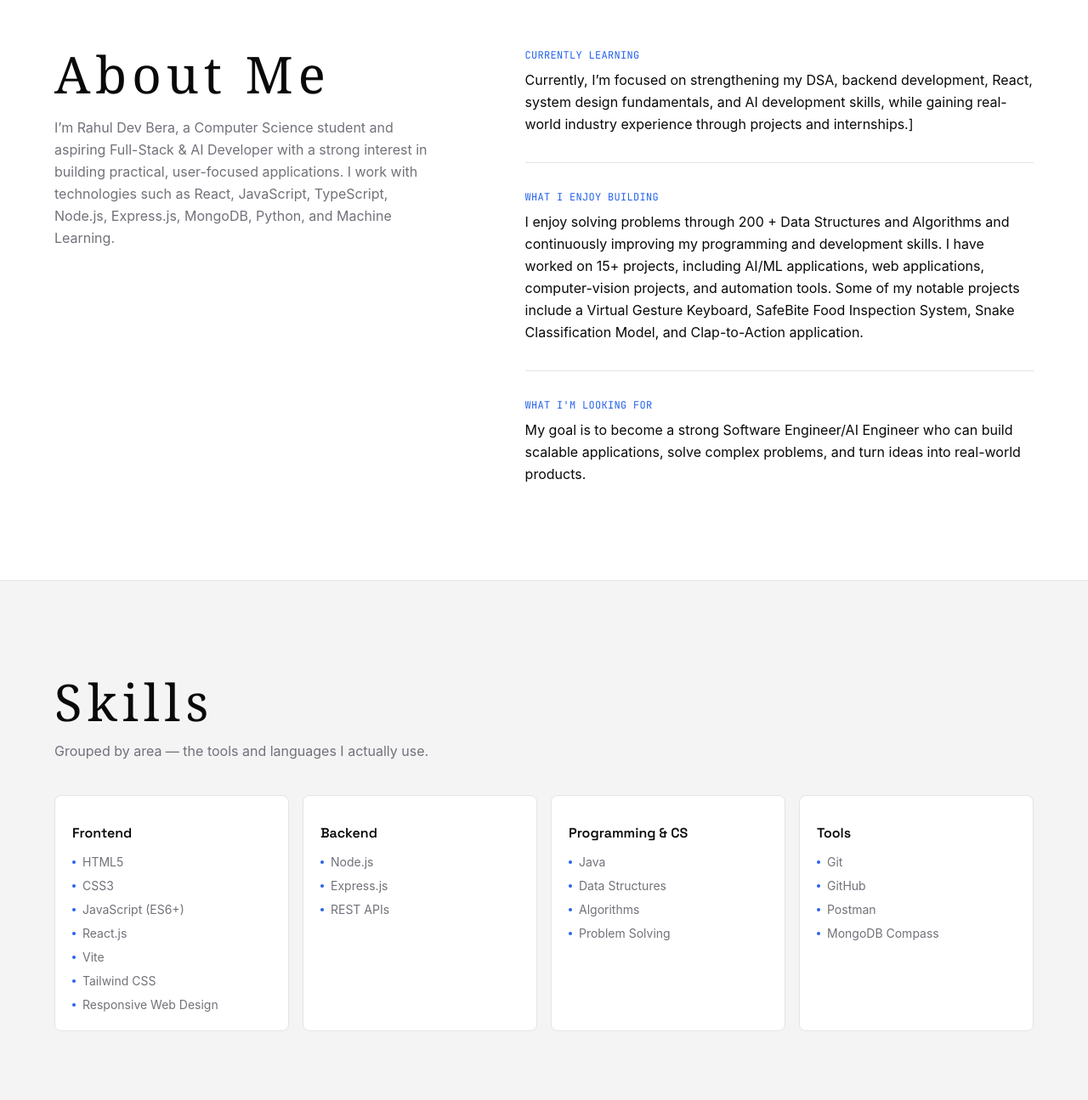
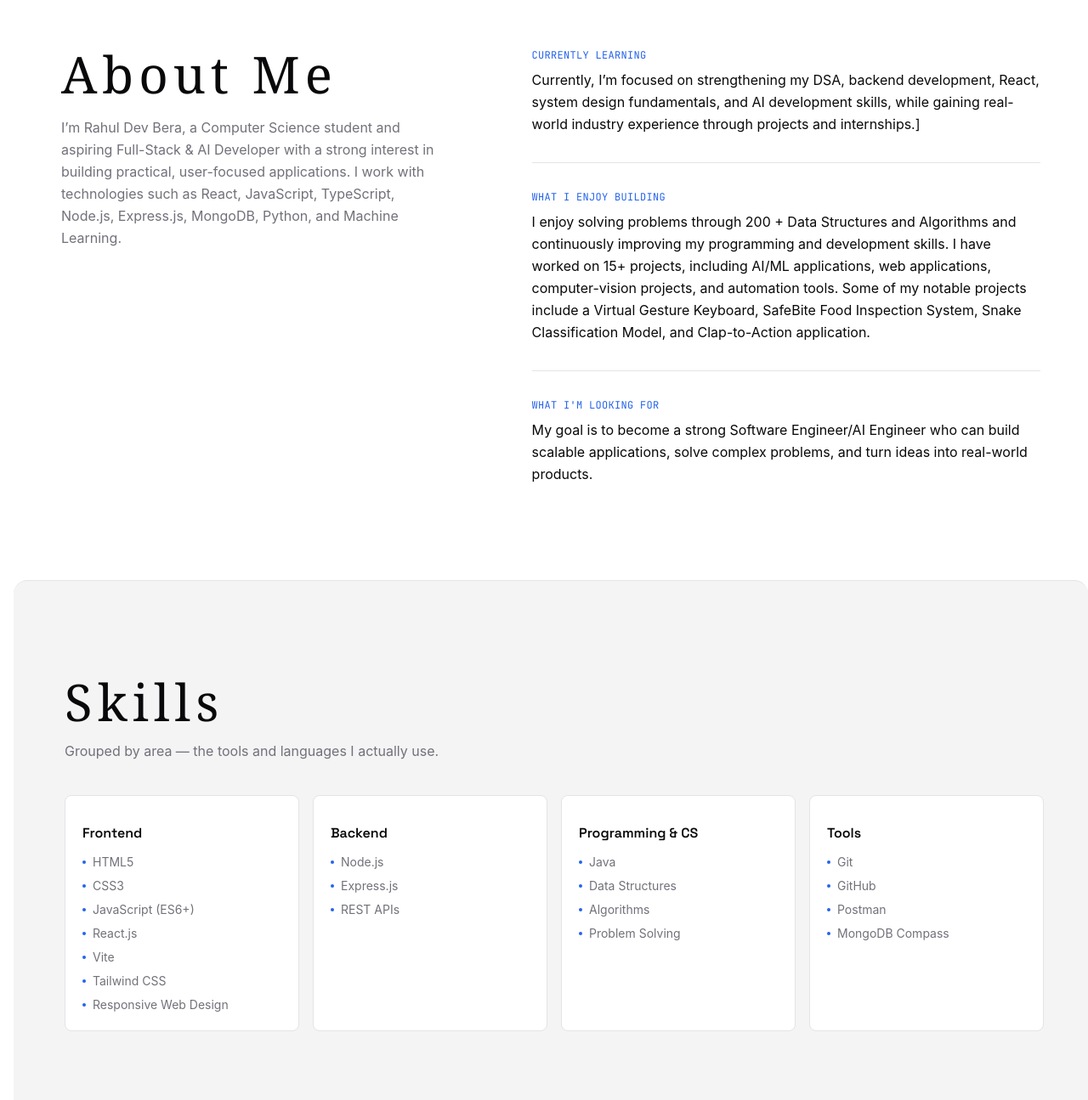
Before and after one commit to RahulDev661/PortFolio1.1, a React (Vite) app: page / in a window 1280 px wide. Shown: the part 855-2150 px from the top of the page at 85% size. Built offline with nearby package versions, Linux system fonts and the light colour scheme.

Commit message:
fix:margin Problem

```diff
--- a/src/components/AIWorkflow.jsx
+++ b/src/components/AIWorkflow.jsx
@@ -27,8 +27,8 @@ const practices = [
 
 export default function AIWorkflow() {
   return (
-    <section className="bg-surface border-y border-line">
-      <div className="container-px py-20 sm:py-28">
+    <section className="ml-2 bg-surface border-y border-line rounded-2xl">
+      <div className="ml-2 container-px py-20 sm:py-28">
         <div className="max-w-6xl mx-auto">
           <p className="eyebrow"></p>
           <h2 className="section-heading">AI & Development Workflow</h2>
--- a/src/components/About.jsx
+++ b/src/components/About.jsx
@@ -15,8 +15,8 @@ const points = [
 
 export default function About() {
   return (
-    <section id="about" className="container-px py-20 sm:py-28">
-      <div className="max-w-6xl mx-auto grid lg:grid-cols-[0.9fr_1.1fr] gap-10 lg:gap-16">
+    <section id="about" className=" ml-4 container-px py-20 sm:py-28 ">
+      <div className="  max-w-6xl mx-auto grid lg:grid-cols-[0.9fr_1.1fr] gap-10 lg:gap-16">
         <div>
           <p className="eyebrow"></p>
           <h2 className=" font-serif section-heading text-6xl tracking-widest">About Me</h2>
--- a/src/components/Contact.jsx
+++ b/src/components/Contact.jsx
@@ -50,7 +50,7 @@ export default function Contact() {
   }
 
   return (
-    <section id="contact" className="container-px py-20 sm:py-28">
+    <section id="contact" className=" ml-2 container-px py-20 sm:py-28">
       <div className="max-w-4xl mx-auto grid lg:grid-cols-[0.8fr_1.2fr] gap-12">
         <div>
           <p className="eyebrow"></p>
--- a/src/components/Experience.jsx
+++ b/src/components/Experience.jsx
@@ -20,7 +20,7 @@ const timeline = [
 
 export default function Experience() {
   return (
-    <section id="experience" className="container-px py-20 sm:py-28">
+    <section id="experience" className=" ml-2 container-px py-20 sm:py-28">
       <div className="max-w-4xl mx-auto">
         <p className="eyebrow"></p>
         <h2 className="section-heading">Experience & Learning</h2>
--- a/src/components/FeaturedProject.jsx
+++ b/src/components/FeaturedProject.jsx
@@ -22,8 +22,8 @@ const stages = [
 
 export default function FeaturedProject() {
   return (
-    <section className="bg-ink text-paper">
-      <div className="container-px py-20 sm:py-28">
+    <section className="ml-2 bg-ink text-paper rounded-2xl">
+      <div className="ml-2 container-px py-20 sm:py-28">
         <div className="max-w-6xl mx-auto">
           <p className="font-mono text-xs text-faint inline-flex items-center gap-2 mb-4">
             <span className="w-1.5 h-1.5 rounded-full bg-accent" />
--- a/src/components/Projects.jsx
+++ b/src/components/Projects.jsx
@@ -3,7 +3,7 @@ import ProjectCard from './ProjectCard.jsx'
 
 export default function Projects() {
   return (
-    <section id="projects" className="container-px py-20 sm:py-28">
+    <section id="projects" className=" ml-2 container-px py-20 sm:py-28">
       <div className="max-w-6xl mx-auto">
         <p className="eyebrow"></p>
         <h2 className=" font-serif section-heading text-6xl tracking-widest">Projects</h2>
--- a/src/components/Skill.jsx
+++ b/src/components/Skill.jsx
@@ -2,8 +2,8 @@ import { skillGroups } from '../data/skills.js'
 
 export default function Skills() {
   return (
-    <section id="skills" className="bg-surface border-y border-line">
-      <div className="container-px py-20 sm:py-28">
+    <section id="skills" className="ml-4 bg-surface border-y border-line rounded-2xl">
+      <div className="ml-2 container-px py-20 sm:py-28">
         <div className="max-w-6xl mx-auto">
           <h2 className=" font-serif section-heading text-6xl tracking-widest">Skills</h2>
           <p className="mt-4 text-muted max-w-xl">
```
